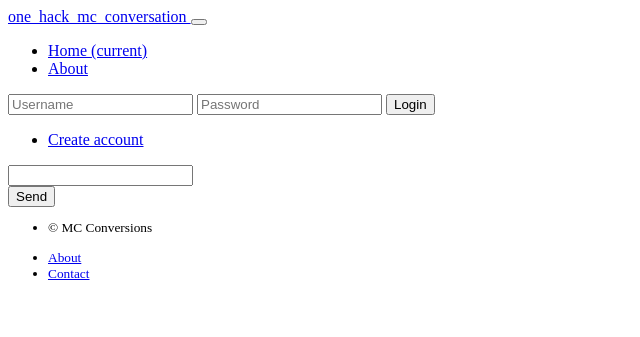
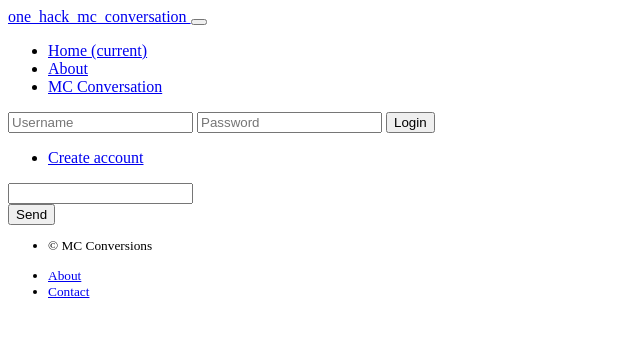
Before and after one commit to chris-brownNexmo/one_hack_mc, a Flask app: template one_hack_mc_conversation/templates/public/chat.html in a window 1280 px wide. Shown: the top 337 px of the page, without its empty margins (0-640 px from the left). Run offline with Flask 2, Linux system fonts and the light colour scheme; the template is opened without the code that fills it: most values are stand-ins (such as "Sample title", 1, 10 or a date in 2020); form fields are guessed from the names that the template uses; parts of the project's set-up code (start-up, migrations or seed data) failed here and were passed over.

Commit message:
add MC to nav bar

```diff
--- a/one_hack_mc_conversation/templates/nav.html
+++ b/one_hack_mc_conversation/templates/nav.html
@@ -17,6 +17,9 @@
       </li>
       <li class="nav-item">
         <a class="nav-link" href="{{ url_for('public.about') }}">About</a>
+      </li>
+      <li class="nav-item">
+        <a class="nav-link" href="{{ url_for('public.chat2') }}">MC Conversation</a>
       </li>
     </ul>
     {% if current_user and current_user.is_authenticated %}
```
